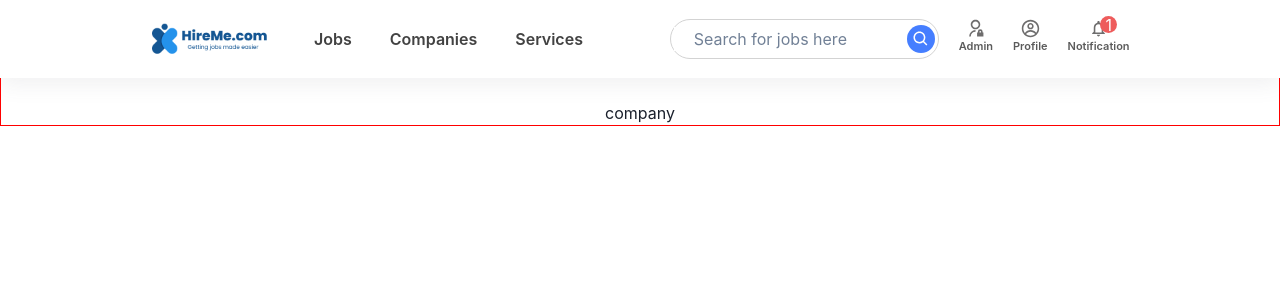
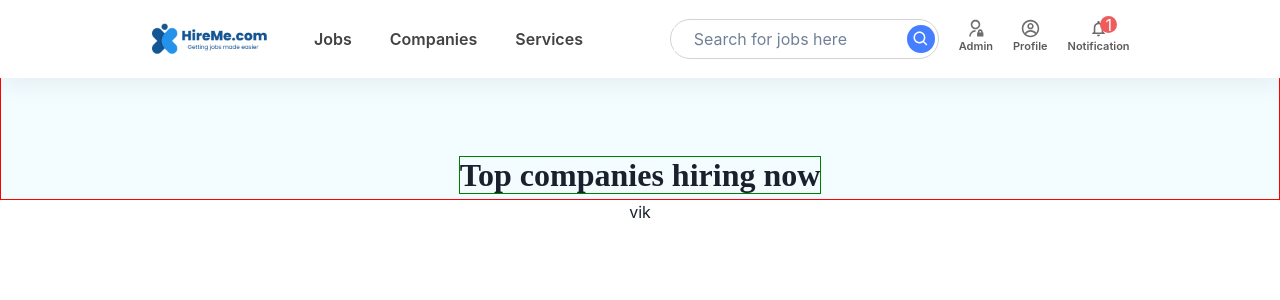
Before and after one commit to piyush-agrawal6/Naukri.com-clone, a React (Create React App) app: page /company in a window 1280 px wide. Shown: the top 300 px of the page. Built offline with nearby package versions, Linux system fonts and the light colour scheme.

Commit message:
added d-1 code

```diff
--- /dev/null
+++ b/src/Pages/Company/Company.css
@@ -0,0 +1,14 @@
+.company_Main{
+    text-align:center;
+}
+.topHire{
+    padding-top:150px;
+    border:1px solid red;
+    text-align:center;
+    background-color: rgb(243, 252, 255);
+}
+.topHire>b{
+    border: 1px solid green;
+    font-size: 2rem;
+    font-family:'Times New Roman', Times, serif;
+}
--- a/src/Pages/Company/Company.jsx
+++ b/src/Pages/Company/Company.jsx
@@ -1,12 +1,14 @@
 import React from 'react'
+import "./Company.css"
 
 const Company = () => {
 
   return (
-    <div style={{paddingTop:"100px", border:"1px solid red", textAlign:"center"}}>
-      <div>
-        company
+    <div className='company_Main'>
+      <div className='topHire'>
+        <b>Top companies hiring now</b>
       </div>
+      <div style={{}}>vik</div>
     </div>
   )
 }
```
